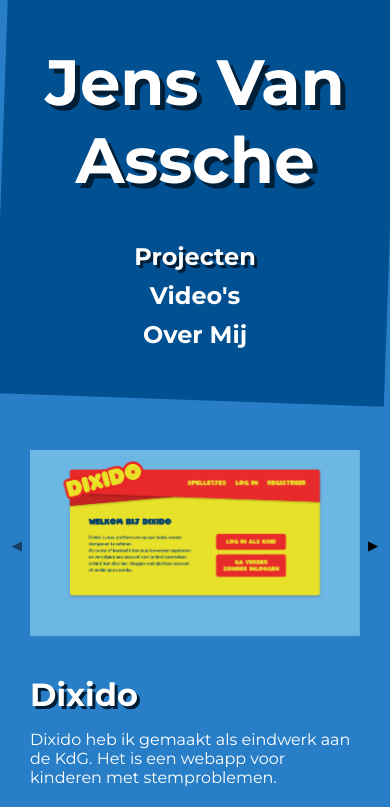
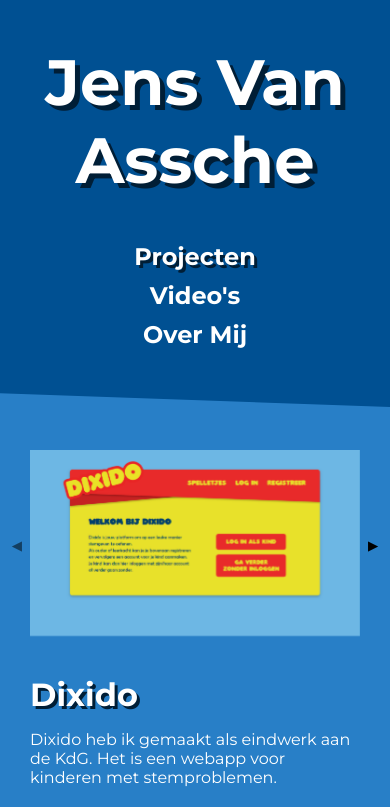
Before and after one commit to JensVanAssche/portfolio, a Vue app: page / in a window 390 px wide. Shown: the top 807 px of the page. Built offline with nearby package versions, Linux system fonts and the light colour scheme.

Commit message:
mobile 2

```diff
--- a/src/App.vue
+++ b/src/App.vue
@@ -42,6 +42,7 @@
   width: 100vw;
   position: relative;
   padding-bottom: 50px;
+  overflow-x: hidden;
   h1 {
     font-size: 4rem;
     text-shadow: 5px 5px 0px #001e36;
@@ -64,7 +65,8 @@
   }
   .blue-background {
     background: #005092;
-    width: 100%;
+    margin-left: -20px;
+    width: 110%;
     height: 375px;
     transform: rotate(2deg) translateY(-50px);
   }
@@ -87,7 +89,8 @@
   padding-top: 50px;
   .blue-background {
     background: #005092;
-    width: 100%;
+    margin-left: -20px;
+    width: 110%;
     height: 200px;
     transform: rotate(2deg) translateY(50px);
   }
```
